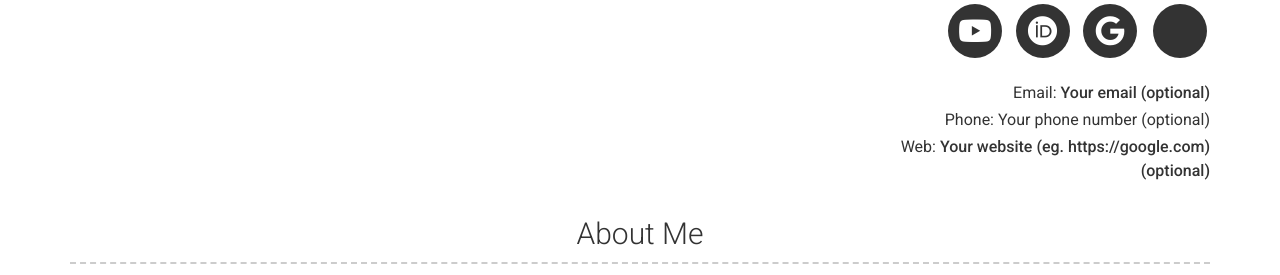
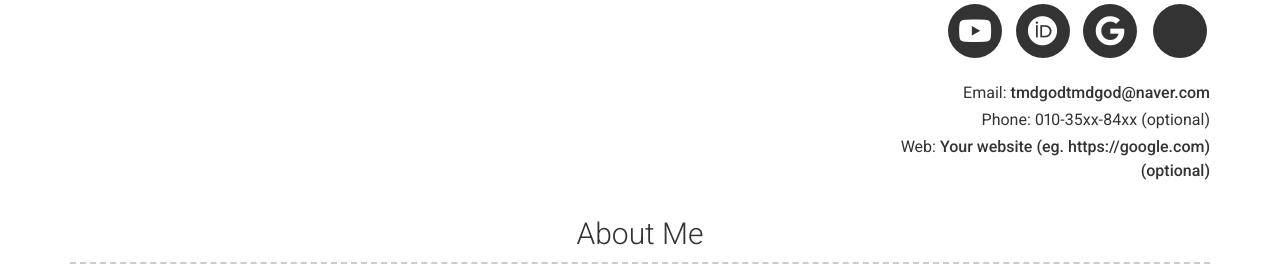
Before and after one commit to sproogen/modern-resume-theme, a Jekyll site: the page built from index.md, in a window 1280 px wide and 900 px high. Shown: the part 169-444 px from the top of the window. Built offline with Jekyll 4.4.1, drawn with Linux system fonts in a browser that asks for light colours; nearby versions of some CDN libraries; some of the changed text lies outside the part shown.

Commit message:
Update _config.yml

```diff
--- a/_config.yml
+++ b/_config.yml
@@ -8,9 +8,9 @@ version: 2
 # Personal info
 name: 이승행
 title: 빅데이터학과 이승행입니다.
-email: Your email (optional)
-# email_title: Email (Email title override)
-phone: Your phone number (optional)
+email: tmdgodtmdgod@naver.com
+# email_title:  (Email title override)
+phone: 010-35xx-84xx (optional)
 # phone_title: Phone (Phone title override)
 website: Your website (eg. https://google.com)(optional)
 # website_title: Web (Website title override)
```
